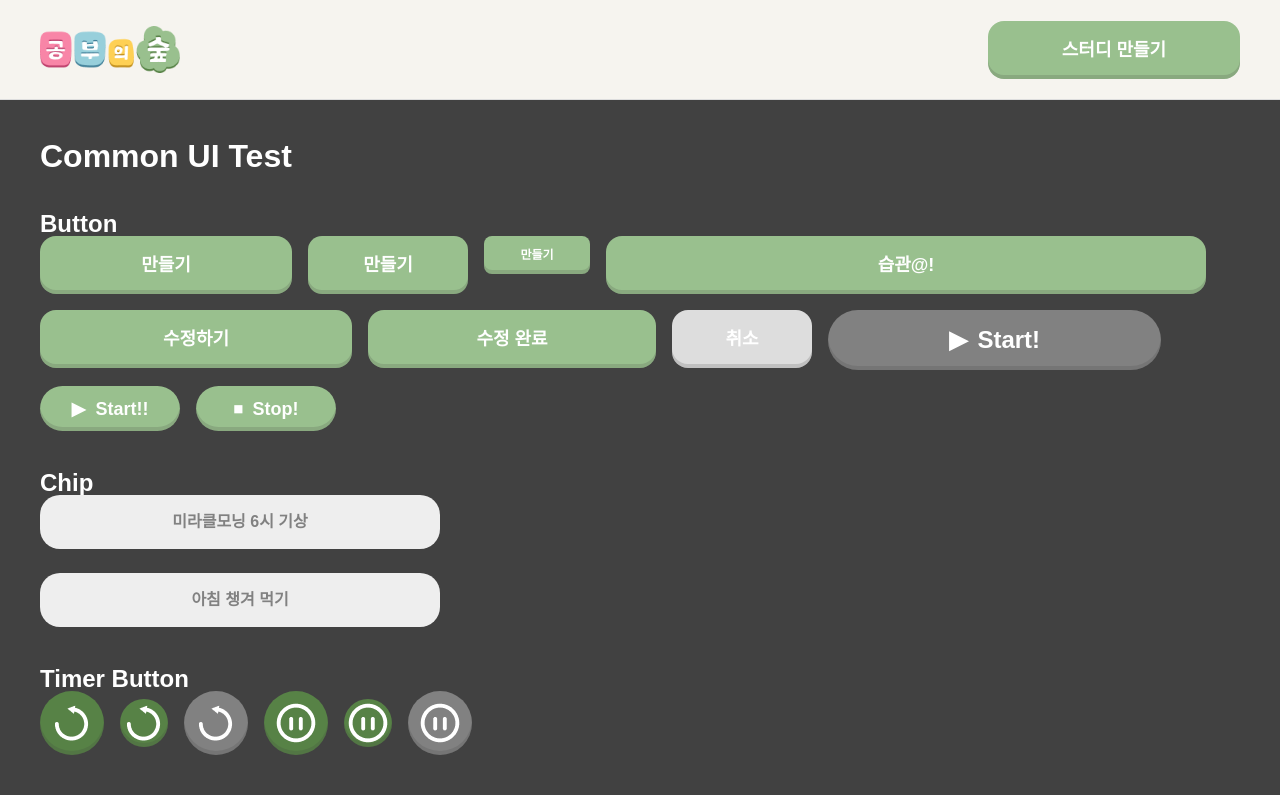
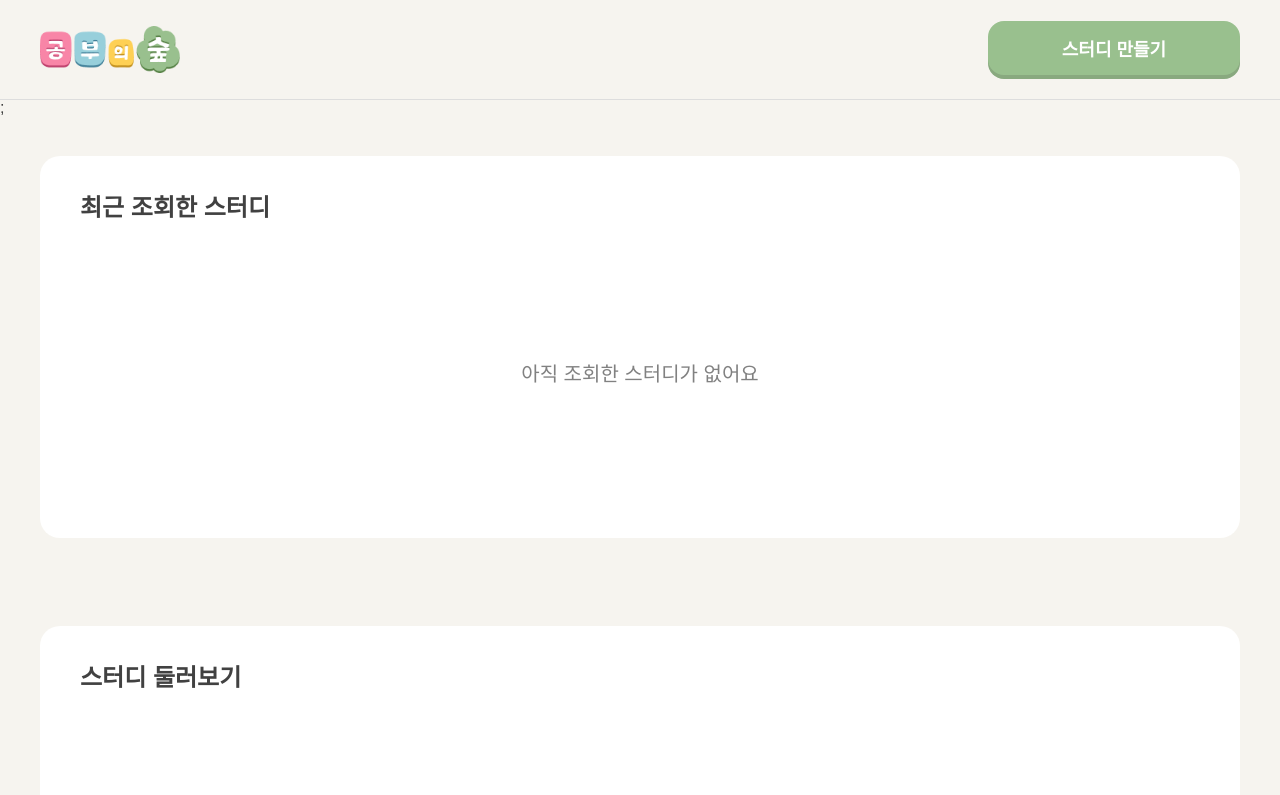
Before and after one commit to kimchanhee0309/Forest-of-Study-Team-5, a React (Vite) app: page / in a window 1280 px wide. Shown: the top 795 px of the page. Built offline with nearby package versions, Linux system fonts and the light colour scheme; a web font is replaced by a local one.

Commit message:
feat: 메인페이지 레이아웃 구현

```diff
--- a/src/App.jsx
+++ b/src/App.jsx
@@ -1,7 +1,17 @@
-import GuidePage from "./components/guide/GuidePage.jsx";
+// import GuidePage from "./components/guide/GuidePage.jsx";
+
+import MainPage from "./pages/MainPage.jsx";
+import GNB from "../src/components/common/GNB/GNB.jsx";
+// function App() {
+//   return <GuidePage />;
+// }
 
 function App() {
-  return <GuidePage />;
+  return (
+    <>
+      <GNB />;
+      <MainPage />;
+    </>
+  );
 }
-
 export default App;
--- /dev/null
+++ b/src/pages/MainPage.jsx
@@ -0,0 +1,61 @@
+import { useState, useEffect } from "react";
+import StudyCard from "../components/study/StudyCard/StudyCard";
+import styles from "./MainPage.module.css";
+
+function MainPage() {
+  const [recentStudies, setRecentStudies] = useState([]);
+
+  const [studies, setStudies] = useState([]);
+
+  useEffect(() => {}, []);
+
+  {
+    /* const handleSearch = () => {
+     //검색 기능 구현 예정
+   };*/
+  }
+
+  return (
+    <div className={styles.mainPage}>
+      {/*섹션 1: 최근 조회한 스터디*/}
+      <section className={styles.recentStudies}>
+        <h2 className={styles.sectionTitle}>최근 조회한 스터디</h2>
+        {recentStudies.length === 0 ? (
+          <div className={styles.emptyContainer}>
+            <p className={styles.emptyMessage}>
+              아직 조회한 스터디가 없어요
+            </p>{" "}
+          </div>
+        ) : (
+          recentStudies.map((study) => <div key={study.id}>{study.title}</div>)
+        )}
+      </section>
+      <section className={styles.studyList}>
+        <h2 className={styles.sectionTitle}>스터디 둘러보기</h2>
+
+        {/*input 및 정렬은 다음에작업*/}
+
+        {studies.length === 0 ? (
+          <div className={styles.emptyContainer}>
+            <p className={styles.emptyMessage}>아직 둘러 볼 스터디가 없어요 </p>
+          </div>
+        ) : (
+          <div className={styles.studyCardGrid}>
+            {studies.map((study) => (
+              <StudyCard
+                key={study.id}
+                title={study.title}
+                elapsedDays={study.elapsedDays}
+                description={study.description}
+                point={study.point}
+                emojis={study.emojis}
+                onClick={() => console.log(study.id)}
+              />
+            ))}
+          </div>
+        )}
+      </section>
+    </div>
+  );
+}
+export default MainPage;
--- /dev/null
+++ b/src/pages/MainPage.module.css
@@ -0,0 +1,60 @@
+.mainPage {
+  background-color: var(--bg, #f6f4ef);
+  display: flex;
+  flex-direction: column;
+  height: 1558px;
+  min-height: 100vh;
+  align-items: center;
+}
+
+.recentStudies,
+.studyList {
+  max-width: 1200px;
+  width: 100%;
+
+  margin: 0 auto;
+  margin-top: 40px;
+  border-radius: 20px;
+  background-color: #fff;
+  margin-bottom: 48px;
+  padding: 40px;
+}
+
+.recentStudies {
+  display: flex;
+  flex-direction: column;
+  gap: 30px;
+  min-height: 382px;
+}
+
+.studyList {
+  min-height: 822px;
+}
+
+.sectionTitle {
+  align-items: center;
+  font-size: var(--text-24, 24px);
+  font-weight: var(--weight-extrabold, 800);
+  color: var(--black, #414141);
+}
+
+.studyCardGrid {
+  display: grid;
+  grid-template-columns: repeat(3, 1fr);
+  gap: 24px;
+}
+
+.emptyContainer {
+  display: flex;
+  justify-content: center;
+  align-items: center;
+
+  width: 100%;
+  height: 100%;
+}
+
+.emptyMessage {
+  color: var(--gray-818181, #818181);
+  font-size: var(--text-20, 20px);
+  font-weight: var(--weight-medium, 500);
+}
```
